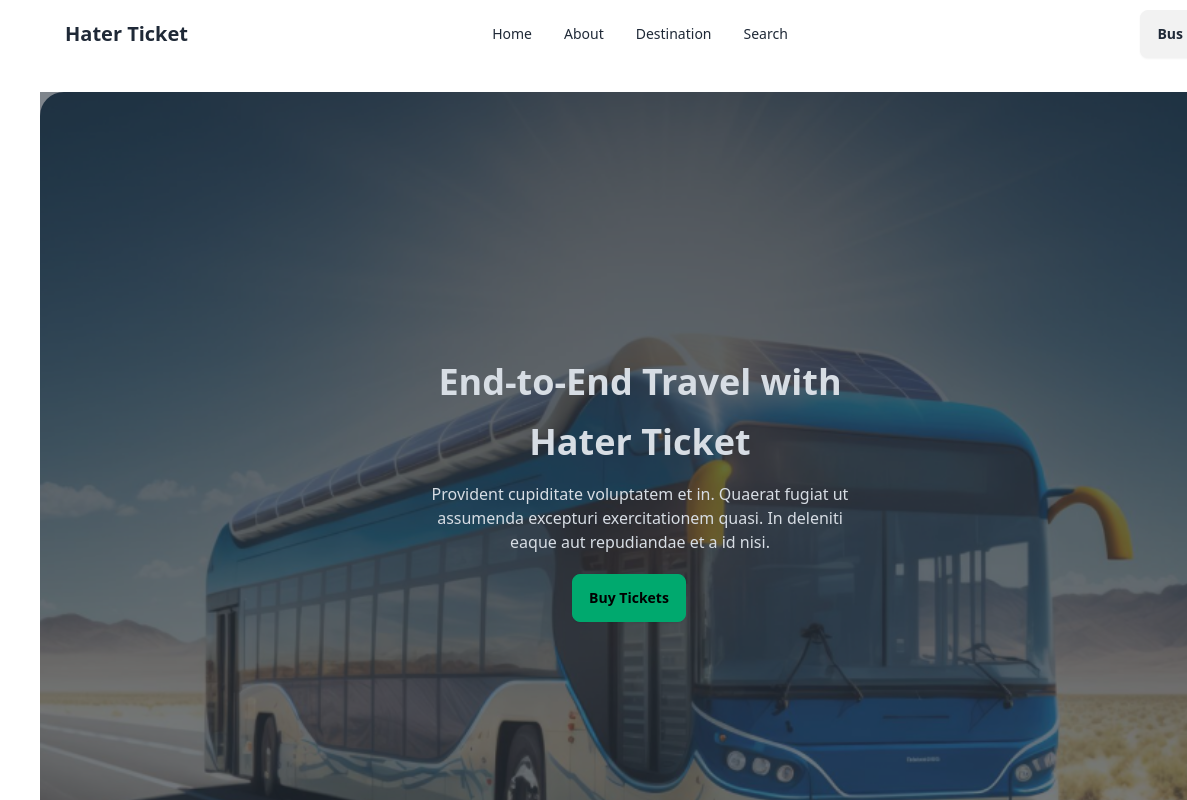
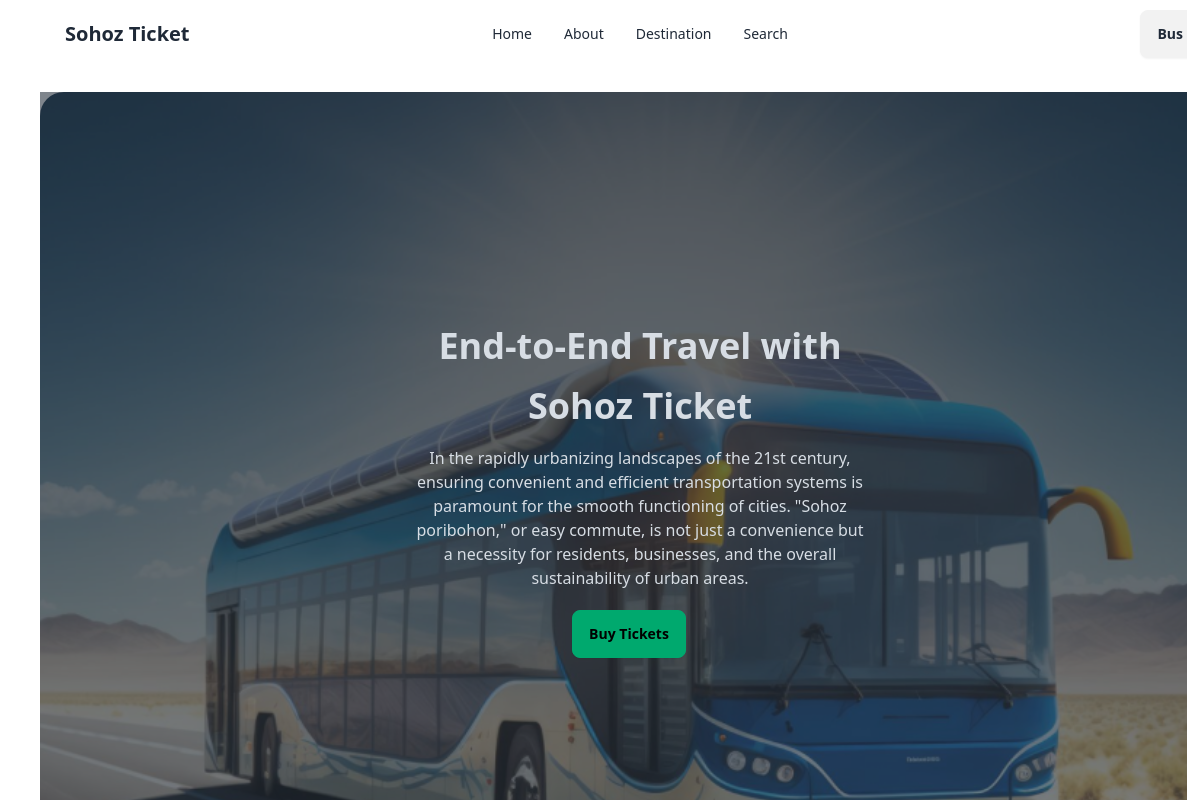
Before and after one commit to Saddamsaykat/smart-ticket, a plain HTML site: page index.html in a window 1280 px wide. Shown: the top 800 px of the page, 0-1187 px from the left. Drawn offline with nearby package versions, Linux system fonts and the light colour scheme.

Commit message:
Final Submit Correction

```diff
--- a/index.html
+++ b/index.html
@@ -35,7 +35,7 @@
                         <li><a>Search</a></li>
                     </ul>
                 </div>
-                <a class="btn btn-ghost text-xl">Hater Ticket</a>
+                <a class="btn btn-ghost text-xl">Sohoz Ticket</a>
             </div>
             <div class="navbar-center hidden lg:flex">
                 <ul class="menu menu-horizontal px-1">
@@ -67,9 +67,11 @@
                     <div class="hero-content text-center text-neutral-content">
                         <div class="max-w-md">
                             <h1 class="mb-5 text-4xl font-bold">End-to-End Travel with</h1>
-                            <h1 class="mb-5 text-4xl font-bold">Hater Ticket</h1>
-                            <p class="mb-5">Provident cupiditate voluptatem et in. Quaerat fugiat ut assumenda excepturi
-                                exercitationem quasi. In deleniti eaque aut repudiandae et a id nisi.</p>
+                            <h1 class="mb-5 text-4xl font-bold">Sohoz Ticket</h1>
+                            <p class="mb-5">In the rapidly urbanizing landscapes of the 21st century, ensuring
+                                convenient and efficient transportation systems is paramount for the smooth functioning
+                                of cities. "Sohoz poribohon," or easy commute, is not just a convenience but a necessity
+                                for residents, businesses, and the overall sustainability of urban areas.</p>
                             <button class="btn btn-success ml-36" id="btn-transtion"> <a href="#buyTicketOnline">Buy
                                     Tickets</a></button>
                         </div>
```
